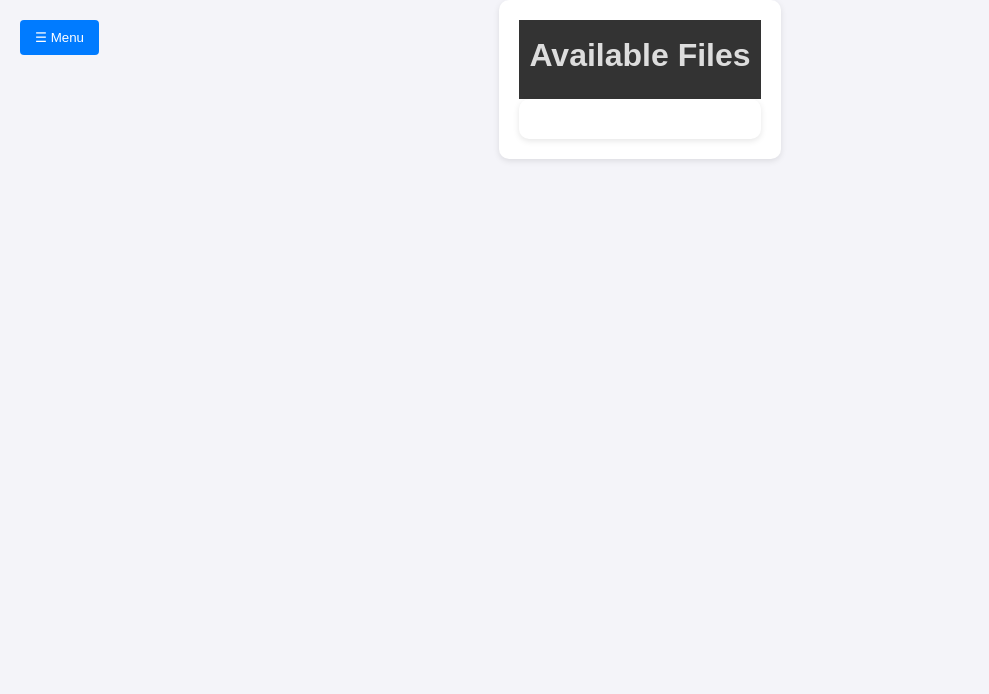
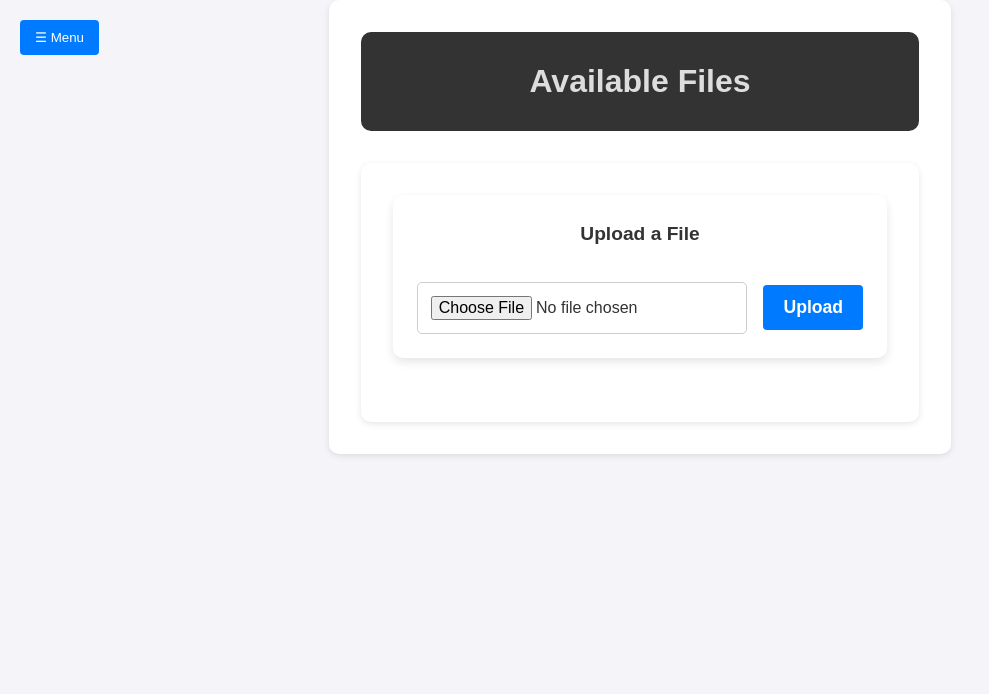
Before and after one commit to Josojmf/Practicas_I, a Flask app: page /files in a window 1280 px wide. Shown: the top 694 px of the page, without its empty margins (0-989 px from the left). Run offline with Flask 2, Linux system fonts and the light colour scheme; the visitor is signed in with stand-in values (Sample User, id 1); data that the repository does not hold is empty; parts of the project's set-up code (start-up, migrations or seed data) failed here and were passed over.

Commit message:
Added files page testcases

```diff
--- a/Automation/Python-Flask-Web-Service/static/css/styles.css
+++ b/Automation/Python-Flask-Web-Service/static/css/styles.css
@@ -691,3 +691,143 @@ form button[type="submit"]:hover {
         padding: 0.75rem 0;
     }
 }
+
+/* Header Styling */
+.page-header {
+  text-align: center;
+  background-color: #333;
+  color: #fff;
+  padding: 1.5rem 0;
+  border-radius: 10px;
+  margin-bottom: 2rem;
+}
+
+.page-header h1 {
+  font-size: 2rem;
+  margin: 0;
+}
+
+/* File Upload Form */
+.file-upload-form {
+  display: flex;
+  flex-direction: column;
+  align-items: center;
+  gap: 1rem;
+  margin-bottom: 2rem;
+  padding: 1.5rem;
+  background: #fff;
+  border-radius: 10px;
+  box-shadow: 0 4px 10px rgba(0, 0, 0, 0.1);
+  max-width: 600px;
+  margin: 0 auto 2rem auto;
+}
+
+.file-label {
+  font-size: 1.2rem;
+  font-weight: bold;
+  margin-bottom: 1rem;
+  text-align: center;
+}
+
+.file-upload {
+  display: flex;
+  align-items: center;
+  gap: 1rem;
+  width: 100%;
+  justify-content: center;
+}
+
+.file-input {
+  padding: 0.8rem;
+  font-size: 1rem;
+  border: 1px solid #ccc;
+  border-radius: 5px;
+  flex: 1;
+}
+
+.file-input:hover,
+.file-input:focus {
+  border-color: #007bff;
+  outline: none;
+  box-shadow: 0 0 4px rgba(0, 123, 255, 0.5);
+}
+
+.upload-btn {
+  padding: 0.8rem 1.5rem;
+  background-color: #007bff;
+  color: #fff;
+  font-size: 1rem;
+  font-weight: bold;
+  border: none;
+  border-radius: 5px;
+  cursor: pointer;
+  transition: background-color 0.3s ease;
+}
+
+.upload-btn:hover {
+  background-color: #0056b3;
+}
+
+/* File List */
+.file-list {
+  list-style: none;
+  padding: 0;
+  margin: 0 auto;
+  display: flex;
+  flex-direction: column;
+  gap: 1rem;
+  max-width: 600px;
+}
+
+.file-item {
+  background-color: #f9f9f9;
+  padding: 0.8rem 1rem;
+  border-radius: 5px;
+  box-shadow: 0 2px 5px rgba(0, 0, 0, 0.1);
+  transition: transform 0.2s ease, box-shadow 0.2s ease;
+  text-align: center;
+}
+
+.file-item:hover {
+  transform: translateY(-3px);
+  box-shadow: 0 4px 10px rgba(0, 0, 0, 0.15);
+}
+
+.file-link {
+  text-decoration: none;
+  font-size: 1rem;
+  color: #007bff;
+  font-weight: bold;
+}
+
+.file-link:hover {
+  color: #0056b3;
+}
+
+/* Container */
+.container {
+  max-width: 800px;
+  margin: 0 auto;
+  padding: 2rem;
+  text-align: center;
+}
+
+/* Responsive Design */
+@media (max-width: 768px) {
+  .file-upload-form {
+      padding: 1rem;
+  }
+
+  .file-input {
+      font-size: 0.9rem;
+  }
+
+  .upload-btn {
+      padding: 0.7rem 1.2rem;
+      font-size: 0.9rem;
+  }
+
+  .file-item {
+      padding: 0.7rem 0.9rem;
+  }
+}
--- a/Automation/Python-Flask-Web-Service/templates/list_files.html
+++ b/Automation/Python-Flask-Web-Service/templates/list_files.html
@@ -9,14 +9,28 @@
         <p>Sorry for the inconvenience.</p>
     </div>
 {% else %}
-    <header>
+    <header class="page-header">
         <h1>Available Files</h1>
     </header>
 
     <div class="container">
-        <ul>
+        <!-- File Upload Form -->
+        <form action="{{ url_for('main.upload_file') }}" method="post" enctype="multipart/form-data" class="file-upload-form">
+            <label for="file" class="file-label">Upload a File</label>
+            <div class="file-upload">
+                <input type="file" id="file" name="file" accept=".pdf" class="file-input" required>
+                <button type="submit" class="btn upload-btn">Upload</button>
+            </div>
+        </form>
+
+        <!-- List of Files -->
+        <ul class="file-list">
             {% for file in files %}
-                <li><a href="{{ url_for('main.download_file', filename=file) }}">{{ file }}</a></li>
+                <li class="file-item">
+                    <a href="{{ url_for('main.download_file', filename=file) }}" class="file-link">
+                        {{ file }}
+                    </a>
+                </li>
             {% endfor %}
         </ul>
     </div>
```
Also changed, not shown: Automation/Automation/src/pages/PythonWebServicePages/FilesPage.ts (added, +38 -0 lines), Automation/Automation/src/test/steps/PythonApp/PythonFilesSteps.ts (+67 -0 lines), Automation/Automation/src/test/steps/PythonApp/pythonChatSteps.ts (+6 -0 lines), 3 other files.
